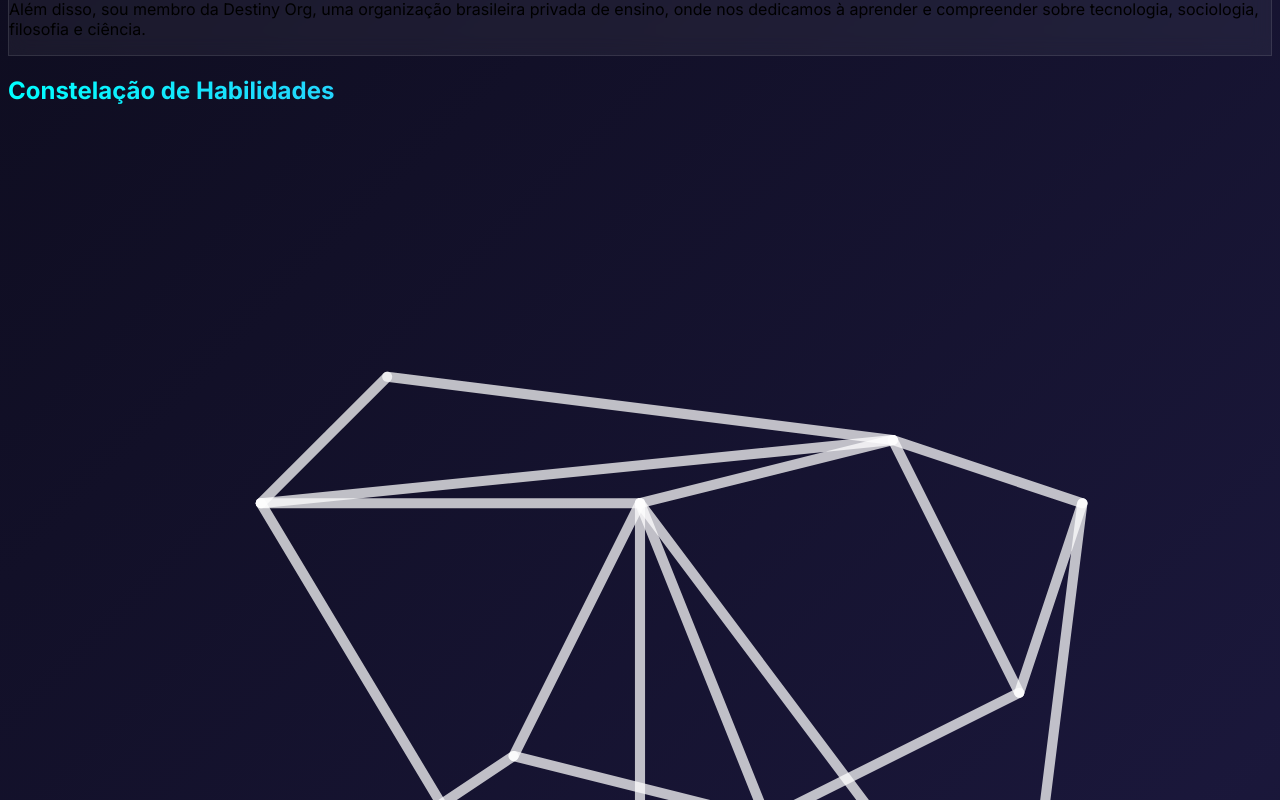
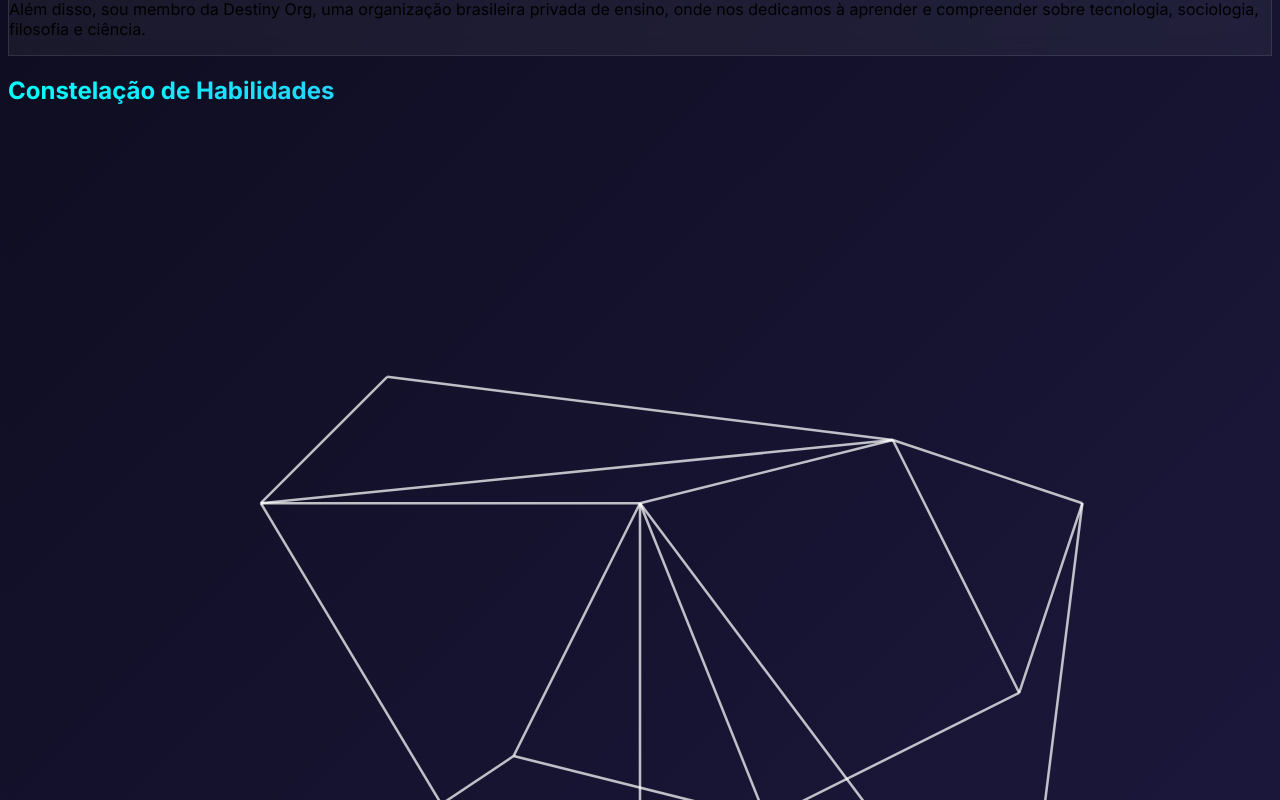
Before and after one commit to henryzinhosz/luizeduardo, a React (Vite) app in the folder client/: page / in a window 1280 px wide. Shown: the part 840-1640 px from the top of the page. Built offline with nearby package versions, Linux system fonts and the light colour scheme; a web font is replaced by a local one.

Commit message:
fix: ajustar espessura das linhas para muito finas (0.2) e melhorar lógica de destaque das conexões

```diff
--- a/client/src/components/skills-constellation.tsx
+++ b/client/src/components/skills-constellation.tsx
@@ -68,7 +68,9 @@ export default function SkillsConstellation() {
               const isHighlighted = hoveredSkill !== null &&
                 (hoveredSkill === startIndex || hoveredSkill === endIndex ||
                  getConnectedSkills(hoveredSkill).includes(startIndex) ||
-                 getConnectedSkills(hoveredSkill).includes(endIndex));
+                 getConnectedSkills(hoveredSkill).includes(endIndex) ||
+                 getConnectedSkills(startIndex).includes(hoveredSkill) ||
+                 getConnectedSkills(endIndex).includes(hoveredSkill));
 
               return (
                 <line
@@ -77,9 +79,8 @@ export default function SkillsConstellation() {
                   y1={startSkill.y}
                   x2={endSkill.x}
                   y2={endSkill.y}
-                  className={`constellation-line ${isHighlighted ? 'highlighted' : ''}`}
-                  stroke="currentColor"
-                  strokeLinecap="round"
+                  className={`constellation-line ${isHighlighted ? 'opacity-100 stroke-white' : 'opacity-30 stroke-white'}`}
+                  strokeWidth={isHighlighted ? 1.5 : 0.2}
                 />
               );
             })}
--- a/client/src/index.css
+++ b/client/src/index.css
@@ -129,7 +129,7 @@
 
   .constellation-line {
     stroke: white;
-    stroke-width: 0.8;
+    stroke-width: 0.2;
     stroke-opacity: 0.3;
     animation: constellation-pulse 4s infinite;
     transition: all 0.3s ease;
```
